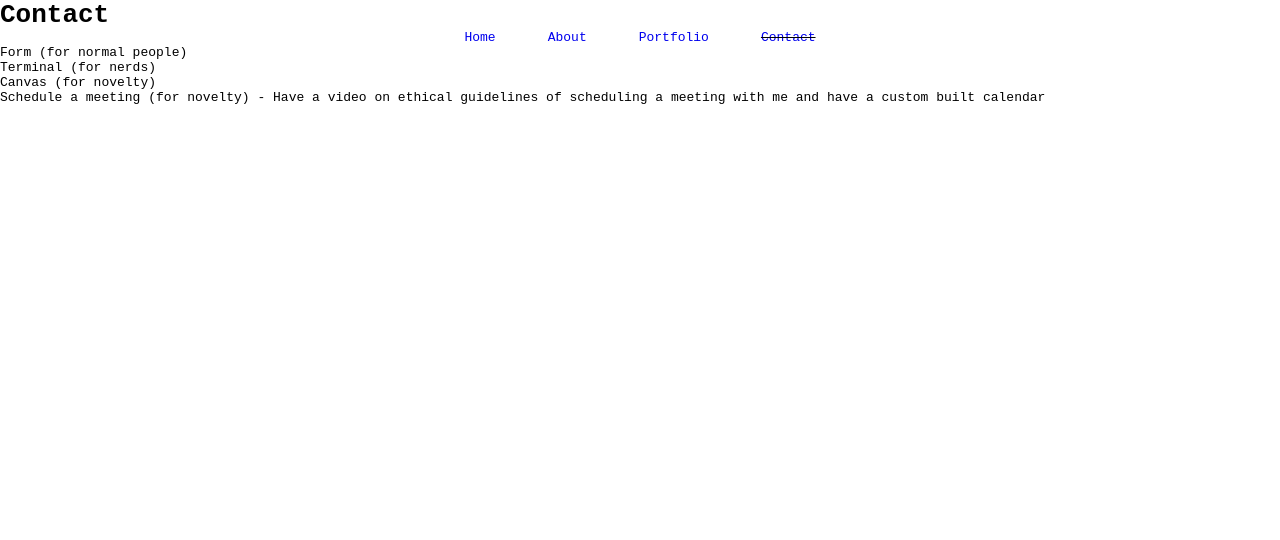
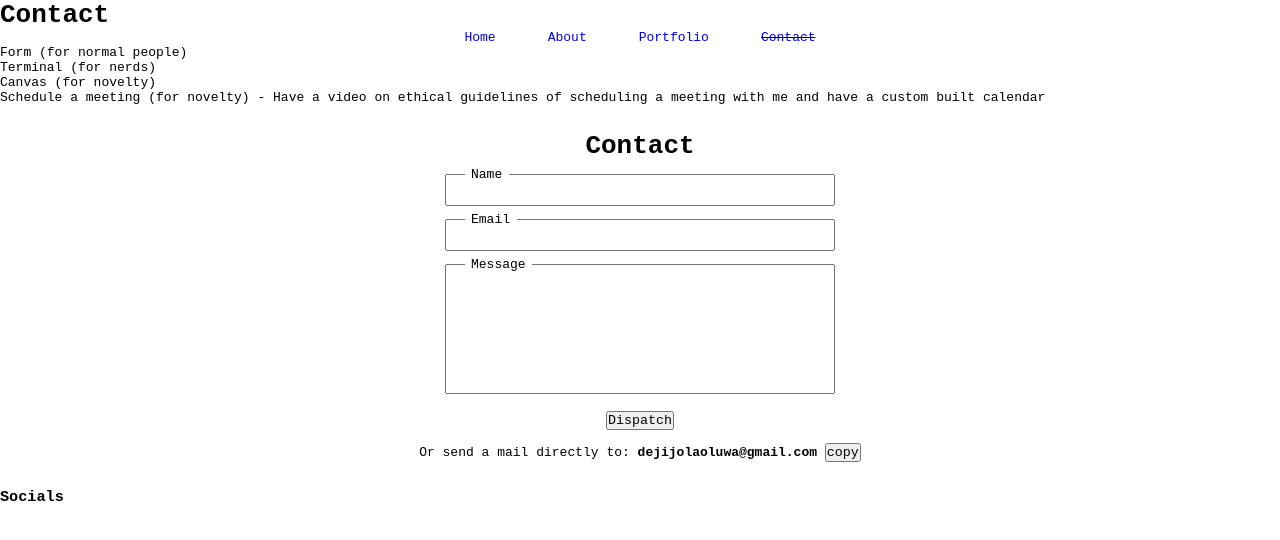
Before and after one commit to JO-OLADEJI/portfolio, a React (Create React App) app: page /contact in a window 1280 px wide. Shown: the top 540 px of the page. Built offline with nearby package versions, Linux system fonts and the light colour scheme.

Commit message:
Added Form component

```diff
--- /dev/null
+++ b/src/components/Form.tsx
@@ -0,0 +1,108 @@
+import React, { useState } from "react";
+import styled from "styled-components";
+
+const Outline = styled.div`
+  margin: 2rem 0;
+  text-align: center;
+
+  form {
+    margin: 1rem auto;
+    width: fit-content;
+  }
+
+  form > div {
+    width: 30rem;
+    position: relative;
+    margin: 1rem 0;
+  }
+
+  input,
+  textarea {
+    padding: 0.5rem 1rem;
+    width: 100%;
+  }
+
+  textarea {
+    height: 10rem;
+    resize: none;
+  }
+
+  label {
+    background-color: white;
+    padding: 0 0.5rem;
+    position: absolute;
+    top: 0;
+    left: 1.5rem;
+    transform: translate(0, -50%);
+  }
+
+  span {
+    font-weight: bold;
+  }
+`;
+
+const Form = (): JSX.Element => {
+  const [contactMail] = useState<string>("dejijolaoluwa@gmail.com");
+  const [name, setName] = useState<string>("");
+  const [email, setEmail] = useState<string>("");
+  const [message, setMessage] = useState<string>("");
+
+  const handleMailCopy = async (
+    e: React.MouseEvent<HTMLButtonElement, MouseEvent>
+  ): Promise<void> => {
+    e.preventDefault();
+    await navigator.clipboard.writeText(contactMail);
+    alert(contactMail + " copied to clipboard!");
+  };
+
+  const handleMailSend = (e: React.FormEvent<HTMLFormElement>): void => {
+    e.preventDefault();
+    // TODO: async code here
+  };
+
+  return (
+    <Outline>
+      <h1>Contact</h1>
+      <form onSubmit={handleMailSend}>
+        <div>
+          <label htmlFor="name">Name</label>
+          <input
+            id="name"
+            type="text"
+            value={name}
+            onChange={(e) => setName(e.target.value)}
+          />
+        </div>
+
+        <div>
+          <label htmlFor="email">Email</label>
+          <input
+            id="email"
+            type="email"
+            value={email}
+            onChange={(e) => setEmail(e.target.value)}
+          />
+        </div>
+
+        <div>
+          <label htmlFor="message">Message</label>
+          <textarea
+            id="message"
+            value={message}
+            onChange={(e) => setMessage(e.target.value)}
+          />
+        </div>
+
+        <button>Dispatch</button>
+      </form>
+      <div>
+        <p>
+          Or send a mail directly to: <span>{contactMail}</span>{" "}
+          <button onClick={handleMailCopy}>copy</button>
+        </p>
+      </div>
+    </Outline>
+  );
+};
+
+export default Form;
--- a/src/pages/Contact.tsx
+++ b/src/pages/Contact.tsx
@@ -2,6 +2,7 @@ import React from "react";
 
 // components
 import Nav from "../components/Nav";
+import Form from "../components/Form";
 
 // types
 import { Pages } from "../types";
@@ -20,6 +21,12 @@ const Contact = (): JSX.Element => {
           of scheduling a meeting with me and have a custom built calendar
         </li>
       </ul>
+
+      <Form />
+
+      <section>
+        <h3>Socials</h3>
+      </section>
     </div>
   );
 };
```
